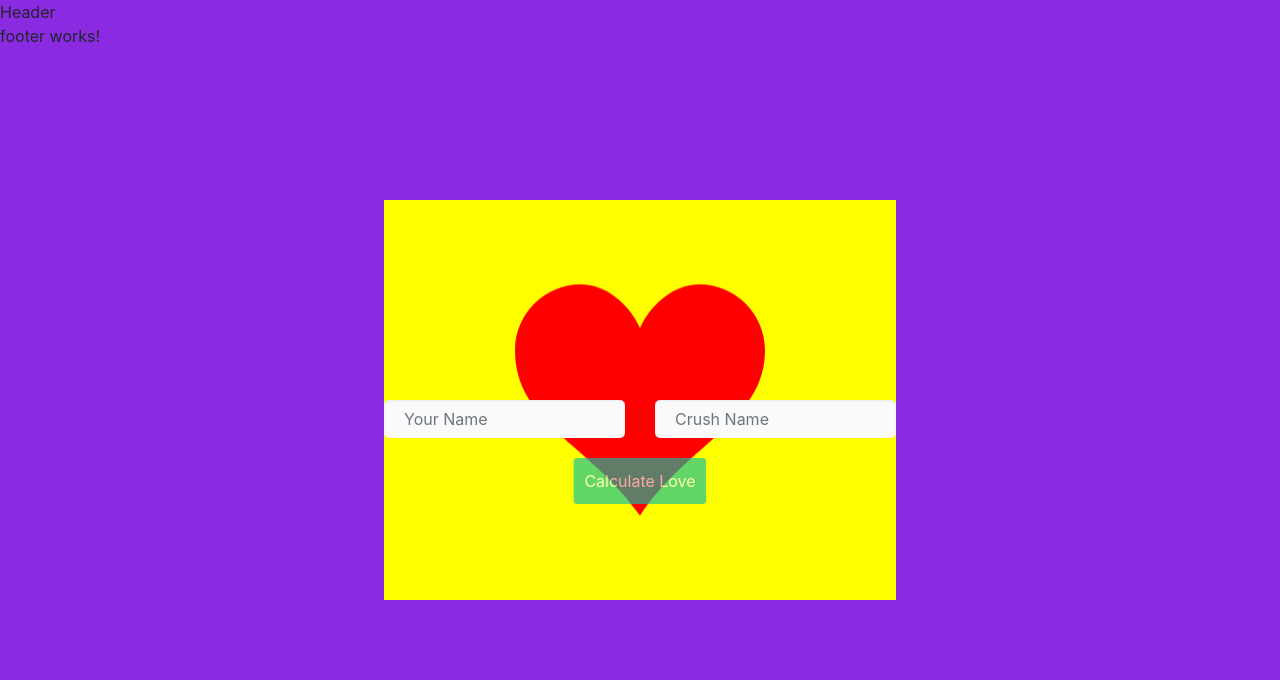
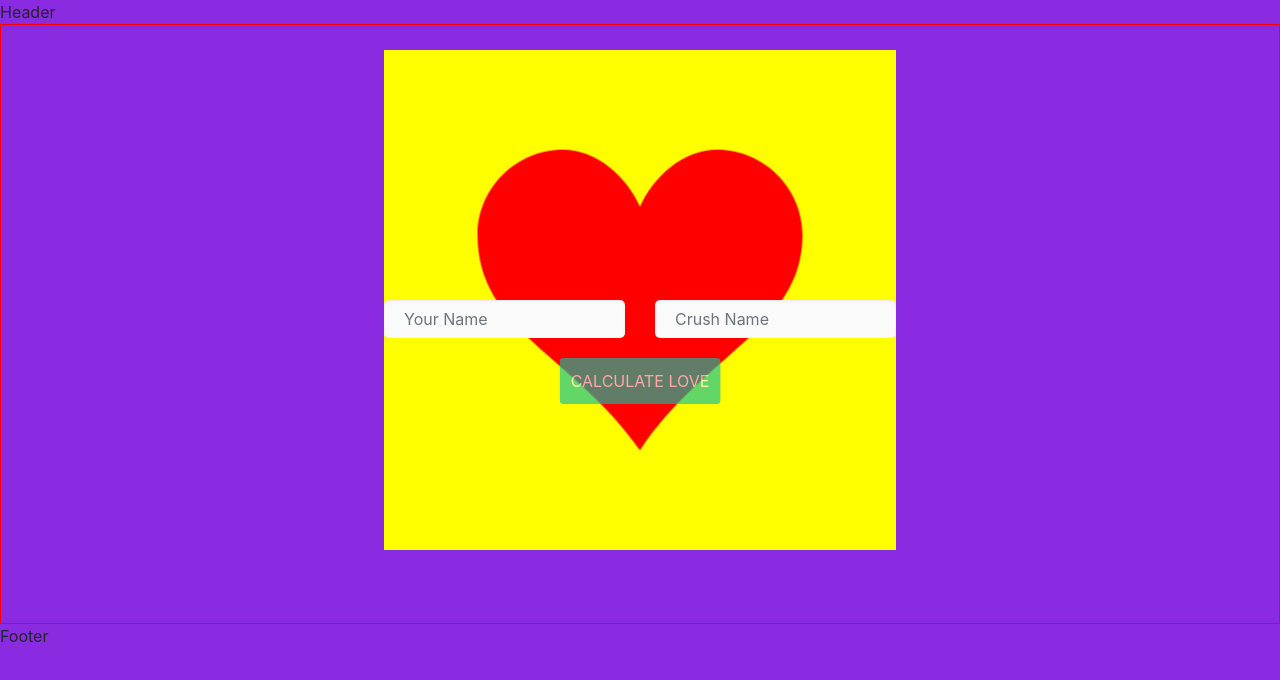
Before and after one commit to ThePrajwalNayak/love-calculator, an Angular app in the folder love-calculator/: page /loveCalculator in a window 1280 px wide. Shown: the top 680 px of the page. Built offline with nearby package versions, Linux system fonts and the light colour scheme.

Commit message:
Adding form

```diff
--- a/love-calculator/src/app/footer/footer.component.html
+++ b/love-calculator/src/app/footer/footer.component.html
@@ -1,3 +1,3 @@
-<p>
-  footer works!
-</p>
+<div id="footer">
+  Footer
+</div>
--- a/love-calculator/src/app/footer/footer.component.scss
+++ b/love-calculator/src/app/footer/footer.component.scss
@@ -0,0 +1,3 @@
+#footer{
+    position: relative;
+}
--- a/love-calculator/src/app/home/home.component.html
+++ b/love-calculator/src/app/home/home.component.html
@@ -3,9 +3,10 @@
   <div id="love-calculator-wrapper">
 
     <!--Start Love Calculator Form-->
-    <form id="love-calculator-form" [formGroup]='loveCalculatorForm' (ngSubmit)="calculateLovePercentage(loveCalculatorForm)">
+    <form id="love-calculator-form" [formGroup]='loveCalculatorForm'
+      (ngSubmit)="calculateLovePercentage(loveCalculatorForm)">
 
-    <div id="heart-wrapper">
+      <div id="heart-wrapper">
         <svg class="heart" viewBox="0 0 32 29.6">
           <path d="M23.6,0c-3.4,0-6.3,2.7-7.6,5.6C14.7,2.7,11.8,0,8.4,0C3.8,0,0,3.8,0,8.4c0,9.4,9.5,11.9,16,21.2
         c6.1-9.3,16-12.1,16-21.2C32,3.8,28.2,0,23.6,0z" />
@@ -15,7 +16,7 @@
         <div class="row">
           <div class="col-md-6">
             <input formControlName="yourName" id="yourName" class="form-control item" type="text" name="yourName"
-              placeholder="Your Name">
+              placeholder="Your Name" maxlength="20">
             <div class="error-message-wrapper"
               *ngIf="loveCalculatorForm.controls['yourName'].touched && !loveCalculatorForm.controls['yourName'].valid">
               <span class="error-message" *ngIf="loveCalculatorForm.controls['yourName'].hasError('required')">
@@ -29,7 +30,7 @@
           </div>
           <div class="col-md-6">
             <input formControlName="crushName" id="crushName" class="form-control item" type="text" name="crushName"
-              placeholder="Crush Name">
+              placeholder="Crush Name" maxlength="20">
             <div class="error-message-wrapper"
               *ngIf="loveCalculatorForm.controls['crushName'].touched && !loveCalculatorForm.controls['crushName'].valid">
               <span class="error-message" *ngIf="loveCalculatorForm.controls['crushName'].hasError('required')">
@@ -42,11 +43,16 @@
             </div>
           </div>
         </div>
-          <button [disabled]="!loveCalculatorForm.valid"
-            [ngClass]="{'pointer-not-allowed' : !loveCalculatorForm.valid}" type="submit"
-            class="btn app-btn app-btn-primary center">Calculate Love</button>
-        </div>
+        <button [disabled]="!loveCalculatorForm.valid" [ngClass]="{'pointer-not-allowed' : !loveCalculatorForm.valid}"
+          type="submit" class="btn app-btn app-btn-primary center">CALCULATE LOVE</button>
 
+      </div>
+      <div id="love-result" *ngIf="showLoveResult">
+
+        <p>Love beteen {{firstName}} and {{lastName}} is {{finalScore}}%
+        </p>
+
+      </div>
     </form>
     <!-- End Love Calculator Form -->
 
--- a/love-calculator/src/app/home/home.component.scss
+++ b/love-calculator/src/app/home/home.component.scss
@@ -1,19 +1,26 @@
 #home {
 
   #love-calculator-wrapper {
+
+
+    border: 1px solid red;
+    height: 600px;
+
     #love-calculator-form {
+
       width: 40%;
-      height: 400px;
+      height: 500px;
       color: white;
       background: yellow;
       position: absolute;
-      top: 50%;
+      top: 300px;
       left: 50%;
       -ms-transform: translateX(-50%) translateY(-50%);
       -webkit-transform: translate(-50%, -50%);
       transform: translate(-50%, -50%);
 
       #heart-wrapper {
+
         position: absolute;
         top: 50%;
         left: 50%;
@@ -86,6 +93,16 @@
 
       }
 
+      #love-result{
+          text-align: center;
+          position: absolute;
+          bottom: 20px;
+          left: 0;
+          text-align: center;
+          p{
+             text-align: center;
+          }
+      }
 
 
     }
--- a/love-calculator/src/app/home/home.component.ts
+++ b/love-calculator/src/app/home/home.component.ts
@@ -21,6 +21,11 @@ export class HomeComponent implements OnInit {
     nameMaxLength: 20
   }
 
+  showLoveResult : boolean = false;
+  firstName : string;
+  lastName : String;
+  finalScore : any;
+
   constructor(private formBuilder: FormBuilder) { }
 
   ngOnInit() {
@@ -38,11 +43,37 @@ export class HomeComponent implements OnInit {
   calculateLovePercentage(loveForm) {
     if (loveForm.status === 'VALID') {
       var form = loveForm;
-      var reqObj = {
-        fullname: form.get('yourName').value,
-        email: form.get('crushName').value
-      };
+        var yourName = this.trimAll(form.get('yourName').value);
+        var crushName =  this.trimAll(form.get('crushName').value);
+
+        this.firstName = yourName;
+        this.lastName = crushName;
+
+        yourName= yourName.toLowerCase();
+        crushName= crushName.toLowerCase();
+        var totalNum= this.getNum(yourName) * this. getNum(crushName);
+
+        this.initLoveCalculatorForm();
+
+        this.showLoveResult = true;
+        this.finalScore = totalNum % 100;
+
+
     }
   }
 
+
+
+  trimAll(name) {
+    while (name.substring(0, 1) == " ") { name = name.substring(1, name.length) }
+    while (name.substring(name.length - 1, name.length) == " ") { name = name.substring(0, name.length - 1) }
+    return name;
+  }
+
+  getNum(name) {
+    var outputNum = 0;
+    for (var i = 0; i < name.length; i++) { outputNum += name.charCodeAt(i) }
+    return outputNum;
+  }
+
 }
```
